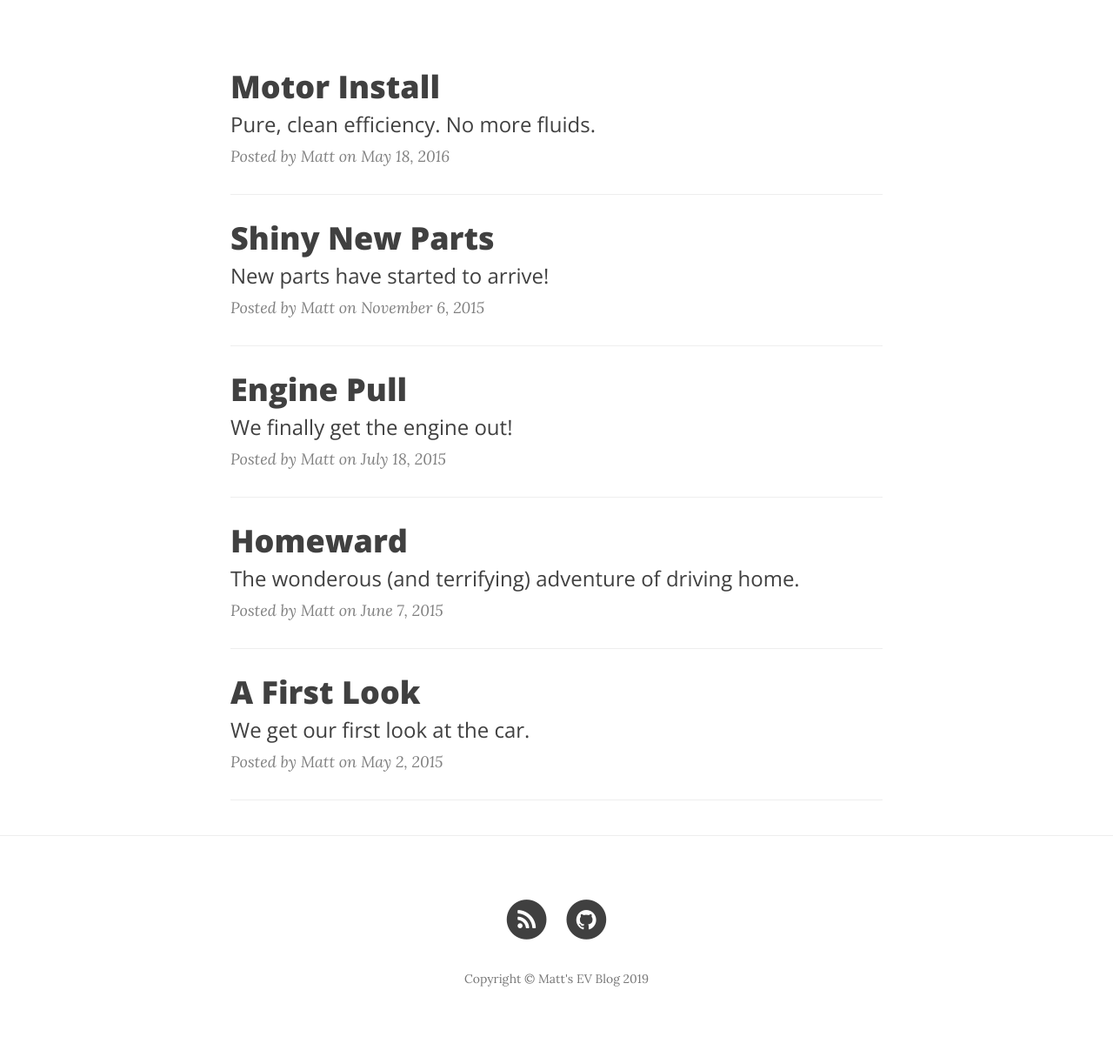
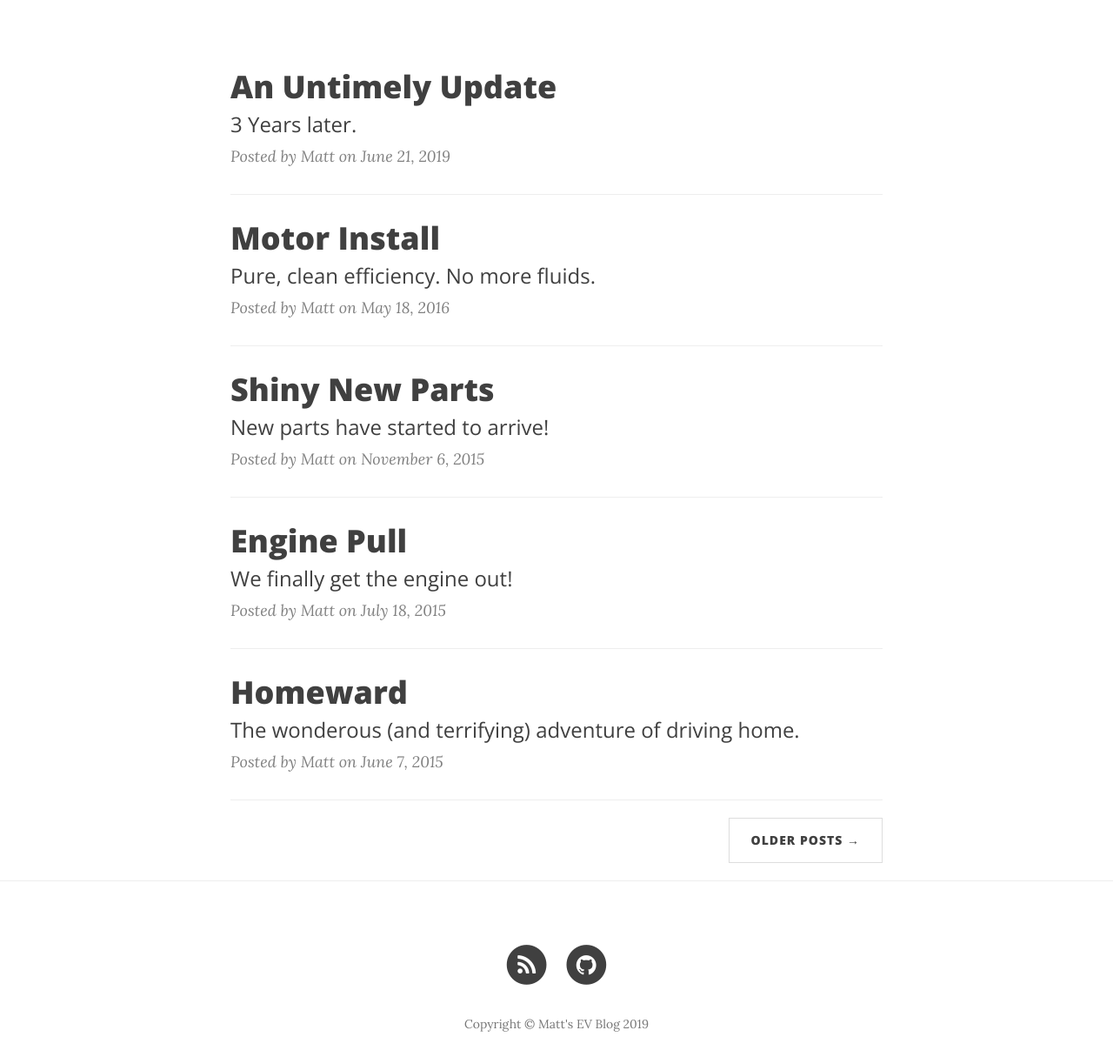
Before and after one commit to mattkelsey/EVBlog, a Jekyll site: the page built from index.html, in a window 1280 px wide and 1400 px high, scrolled down 263 px. Shown: the part 185-1400 px from the top of the window at 87% size. Built offline with Jekyll 4.4.1, drawn with Linux system fonts in a browser that asks for light colours; nearby versions of some CDN libraries; the list of posts is cut into pages by our own code; part of the change alters nothing that is shown.

Commit message:
interior post

```diff
--- a/_posts/2019-05-29-interior.markdown
+++ b/_posts/2019-05-29-interior.markdown
@@ -1,29 +1,50 @@
 ---
 layout:     post
-title:      "Down the Rabbit Hole"
-subtitle:   "3 Years later, an update."
-date:       2019-05-29 14:12:02
+title:      "An Untimely Update"
+subtitle:   "3 Years later."
+date:       2019-06-21 14:12:02
 author:     "Matt"
-published:  false
-header-img: "img/post1bg.jpg"
+published:  true
+header-img: "img/interior/2.jpg"
 ---
 
-Welcome back. This blog has been needing an update for almost three years now (oops). Car work never stopped, but as I had less time, I stopped updating the blog. Long story short, it drives now! It will take me a while, but I will be documenting the process still with posts over this summer. While waiting to bring the blog up to speed on the major steps that brought the project to completion (although it's never really complete), I'll write some small posts about some of the minutia going on right now.
+Welcome back. This blog has been needing an update for almost three years now (oops). Car work never stopped, but as I had less time, I stopped updating the blog. Long story short, it drives now! In fact, it drove, it broke, it drove again, broke again, drove... Well you get the idea. It will take me a while, but I will be documenting the process still with posts over this summer. While waiting to bring the blog up to speed on the major steps that brought the project to completion (although it's never really complete), I'll write some small posts about some of the minutia going on right now.
 
-I have slowly been checking small projects related to getting the car restored. The most disgusting part of exposed subframe was directly behind the seats. In addition to there being a mess of factory wire harness sticking out, some of the old smelly and water damaged insulation mat was still sitting exposed. This area previously held two storage containers (which also had some gross water-damaged carpet). My goal was to make all of the parts that used to cover this area clean enough to be reinstalled to cover up the wiring. Remove the old insulation, then the panels would just be bolted back on, and the panels reinstalled with the storage containers. Easy, right?
+<div class="embed-responsive embed-responsive-16by9"> <iframe class="embed-responsive-item" src="https://www.youtube.com/embed/Rj6VM1AD2f0"></iframe></div>
+<span class="caption text-muted">To tide you over until the actual posts come out, here's a teaser video hehe</span>
 
-The panels were badly rusted and needed to be restored. Also, they used to be covered with carpet, but I wanted to try to avoid putting carpet back into the car. The plan was to paint them to a nice finish so they didn't need to be covered by anything. I had just planned to give them a quick coat of PlastiDip (because it has a nice satin finish and is electrically isolating). But I felt wrong just painting over the rust on the panels, I knew the coat wouldn't last. So I jumped headfirst down the rabbithole and got to sanding.
+I have slowly been checking of small projects related to getting the car restored. The most disgusting part of exposed subframe was directly behind the seats. In addition to there being a mess of factory wire harness sticking out, some of the old smelly and water damaged insulation mat was still sitting exposed. This area previously held two storage containers (which also had some gross water-damaged carpet). My goal was to make all of the parts that used to cover this area clean enough to be reinstalled to cover up the wiring. Remove the old insulation, then the panels would just be bolted back on, and the panels reinstalled with the storage containers. Easy, right?
 
-Four full sheets of sandpaper, three ruined Dremel bits, and a dusty palm sander later the rust was off. It took about three hours, and by this point it was to dark outside to paint. One day project was now two.
+The panels were badly rusted and needed to be restored. Also, they used to be covered with carpet, but I wanted to try to avoid putting carpet back into this part of the car. The plan was to paint them to a nice finish so they didn't need to be covered by anything. I had just planned to give them  quick coat of PlastiDip (because it has a nice satin finish and is electrically isolating). But I felt wrong just painting over the rust on the panels, I knew the coat wouldn't last. So I jumped headfirst down the rabbithole and got to sanding.
 
-While I waited for the sun to come back, I checked out the damage on the storage bins. I quickly gave up on cleaning the carpet and decided it needed to be replaced. I designed new brackets in CAD that would utilize the existing carpet pinning as attachement points to hold a sheet of polycarbonate to be the new floor of the storage container. These didn't take too long to make, and this part pretty much went to plan (imagine that). I threw a nice coat of paint on the polycarbonate sheets to give a nice "piano black" gloss finish and called it good.
+![Cleaning the panel](/img/interior/0.jpg)
+<span class="caption text-muted">The struggle begins.</span>
 
-The next day I had dry sanded panels ready to paint. I went with PlastiDip over normal spray paint for a couple reasons. First, it is electrically isolating, and now that there are some high voltage wires in that are of the car, I felt that this was a safer option. Second, PlastiDip doens't need a clear coat to get a really durable finish the way spray paint would (I'm sure you could with some spray paints but I don't trust them as much). Also the satin black finish of PlastiDip looks real nice in my opinion. Four-ish coats later, the panels were looking great and ready to be reinstalled.
+Four full sheets of sandpaper, three ruined Dremel bits, and a dusty palm sander later the rust was off. It took about three hours, and by the time I had finished both panels it was to dark outside to paint. One day project was now two.
 
-Done! Project finished. Obviously not, nothing is that easy. It was at this point that I reallized the insulation was not just the foam mat that had easily come out. Underneath, was a thinner layer of "tar mats". I couldn't install the new insulation without first removing the tar mats. Also the tar mats were very gross and I wanted to remove them, which turned into another huge undertaking.
+![Clean panel next to rusty panel](/img/interior/1.jpg)
+<span class="caption text-muted">On the right is the rusted out interior panel, and on the left is the freshly cleaned panel.</span>
 
-There are basically two ways to remove old tar mats: extreme heat or extreme cold. Considering the proximity to the batteries and success with my initial attempts at removing the mats using the cold stuff from an air duster, I decided to go with the later approach. People commonly use a dry ice slurry to freeze the insulation off, but I wanted a more concentrated source of cold because I didn't want to freeze the batteries (or get them cold enough that condensation could form inside). Hense, Freeze-Off cans.
+While I waited for the sun to come back, I checked out the damage on the storage bins. I quickly gave up on cleaning the carpet and decided it needed to be replaced. I designed new brackets in CAD that would utilize the existing carpet pinning as attachement points to hold a sheet of polycarbonate to be the new floor of the storage container. These didn't take too long to make, and this part pretty much went to plan (imagine that). I threw a nice coat of paint on the polycarbonate sheets to give a nice "piano black" gloss finish and called it good. I couldn't have been happier with the end result, they look like they came straight out of a Tesla.
 
-That wasn't the only issue with reinstalling the panels though. Because we had used the bolt holes for the panels to attach the rear battery mount, we had to unbolt the front battery mount and lift it up to slide the panels in. It only takes one sentence to write, but took hours of pushing around big sheets of metal.
+![Painting the polycarb](/img/interior/2.jpg)
+<span class="caption text-muted">Painting the back of the polycarbonate. I picked up one of the spray paint grips after my hand started cramping.</span>
 
-All the struggle aside, having it all reinstalled was a large step towards making the interior of the car feel less like a project car and more like the original quality.
+The next day I had dry sanded panels ready to paint. I went with PlastiDip over normal spray paint for a couple reasons. First, it is electrically isolating, and now that there are some high voltage wires in that are of the car, I felt that this was a safer option. Second, PlastiDip doesn't need a clear coat to get a really durable finish the way spray paint would (I'm sure you could with some spray paints but I don't trust them as much). Also the satin black finish of PlastiDip looks real nice in my opinion. Four-ish coats later, the panels were looking great and ready to be reinstalled.
+
+![Finished panels drying](/img/interior/3.jpg)
+<span class="caption text-muted">My makeshift paint setup. The panels were hung from the roof gutters by bungy cords. Suprisingly effective.</span>
+
+![Finished panels](/img/interior/4.jpg)
+<span class="caption text-muted">Panels layed out as they will be reinstalled into the car.</span>
+
+Done! Project finished. Obviously not, nothing is that easy. It was at this point that I realized the insulation was not just the foam mat that had easily come out. Underneath, was a thinner layer of "tar mats". I couldn't install the new insulation without first removing the tar mats. Also the tar mats were old and starting to crack so I wanted to remove them. This turned into another huge undertaking.
+
+There are basically two ways to remove old tar mats: extreme heat or extreme cold. Considering the proximity to the batteries and success with my initial attempts at removing the mats using the cold stuff from an air duster, I decided to go with the later approach. People commonly use a dry ice slurry to freeze the insulation off, but I wanted a more concentrated source of cold. I was worried that the widespread freezing of dry ice would freeze the batteries (or get them cold enough that condensation could form inside). Hense, inverted air-duster cans.
+
+![Dynamat installed in the back](/img/interior/5.jpg)
+<span class="caption text-muted">For the sake of keeping this post short, I'll skip to the beautiful finished install. Looks super space-age.</span>
+
+I replaced the old tar mats with some fancy Dynamat thermal-acuoustic insulation. It was a marked improvement over the old mats.
+
+After spending hours pounding out old tar mat, I started to realize just how big the area where the storage bins had been was. And I started thinking... It would make a lot of sense to put the batteries here, instead of where they are mounted now... Nothing is ever done. More posts to come.
```
Also changed, not shown: img/interior/3.jpg (added), img/interior/Screenshot-20190617094848-1033x695.png (added), 5 other files.
